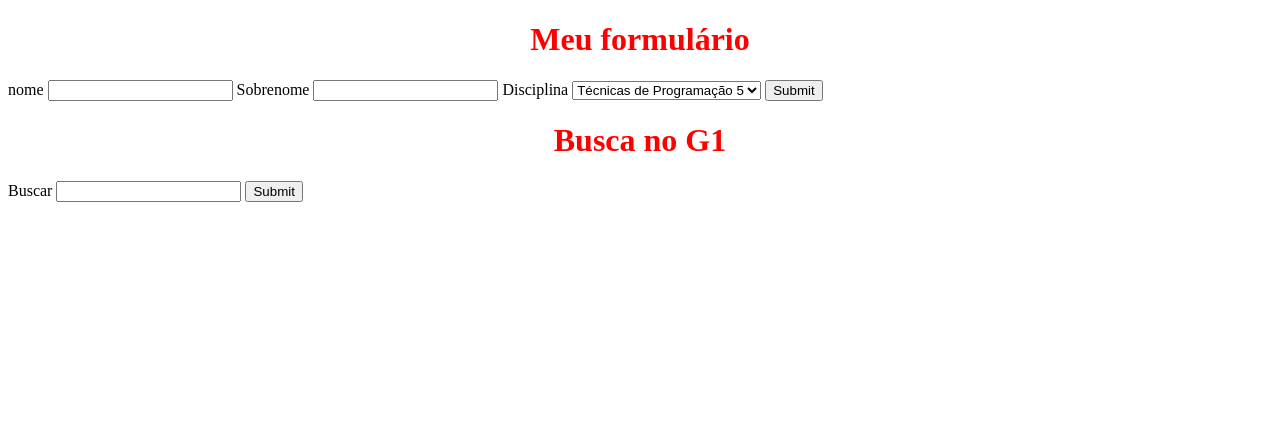
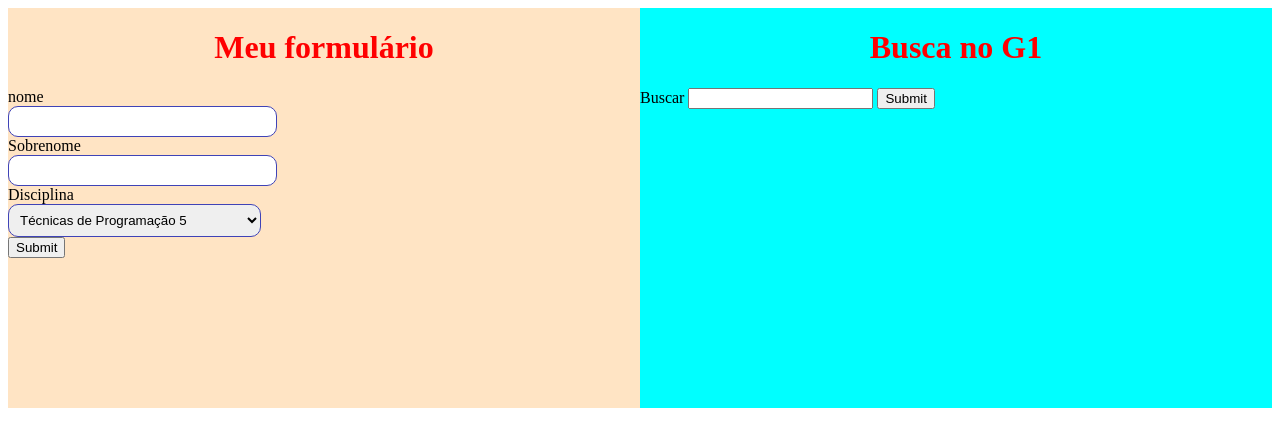
Before and after one commit to mateusferreira/tp5aula1, a plain HTML site: page formulario.html in a window 1280 px wide. Drawn offline with Linux system fonts and the light colour scheme.

Commit message:
Formatando formulário

```diff
--- a/css/styleSheet.css
+++ b/css/styleSheet.css
@@ -29,3 +29,30 @@ td{
 th{
     border: 1px solid red;
 }
+
+.formfield{
+    display: block;
+    width: 40%;
+    border-radius: 10px;
+    border: 1px solid #3f43b7;
+    padding: 7px;
+}
+.formatlabel{
+    font-family:  Arial, sans-serif;
+
+}
+
+#edyform{
+    background-color:  bisque;
+    float: left;
+    width: 50%;
+    height: 400px;
+
+}
+
+#g1form{
+    background-color:  aqua;
+    float: right;
+    width: 50%;
+    height: 400px;
+}
--- a/formulario.html
+++ b/formulario.html
@@ -6,26 +6,31 @@
         <title>Meu formulário</title>
     </header>
     <body>
+        <div id ="edyform">
             <h1>Meu formulário</h1>
-        <form action = "http://labs.edysegura.com/requests/"
+            <form
+                  action = "http://labs.edysegura.com/requests/"
                   method="post">
                 <label>nome</label>
-            <input type="text" name="nome">
+                <input class="formfield" type="text" name="nome">
                 <label>Sobrenome</label>
-            <input type = "text" name="Sobrenome">
+                <input class="formfield" type = "text" name="Sobrenome">
                <label>Disciplina</label>
-            <select name="disciplina">
+                <select class="formfield" name="disciplina">
                     <option value="tp5">Técnicas de Programação 5</option>
                     <option value="es3">Engenharia de software 3</option>
                 </select>
                  <input type="submit" name="Enviar">
             </form>
-
+        </div>
+        <div id = "g1form">
             <h1>Busca no G1</h1>
-        <form action = "http://g1.globo.com/busca" method="get">
+            <form
+                  action = "http://g1.globo.com/busca" method="get">
                 <label>Buscar</label>
                 <input type="text" name="q">
                 <input type="submit" name="Buscar">
             </form>
+        </div>
     </body>
 </html>
```
Lines whose indentation alone changed are shown as unchanged.
